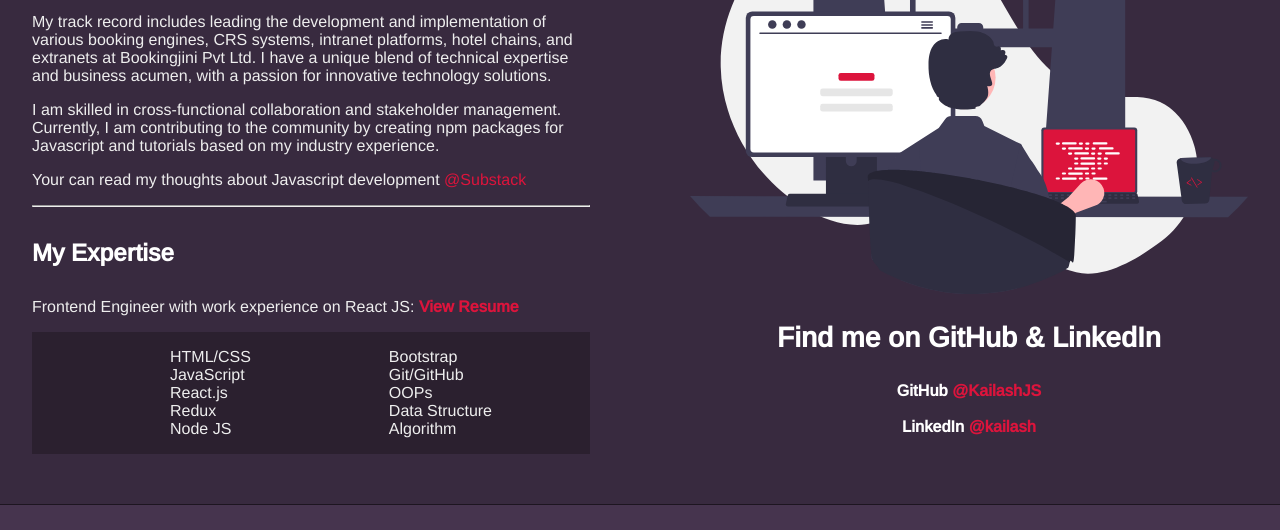
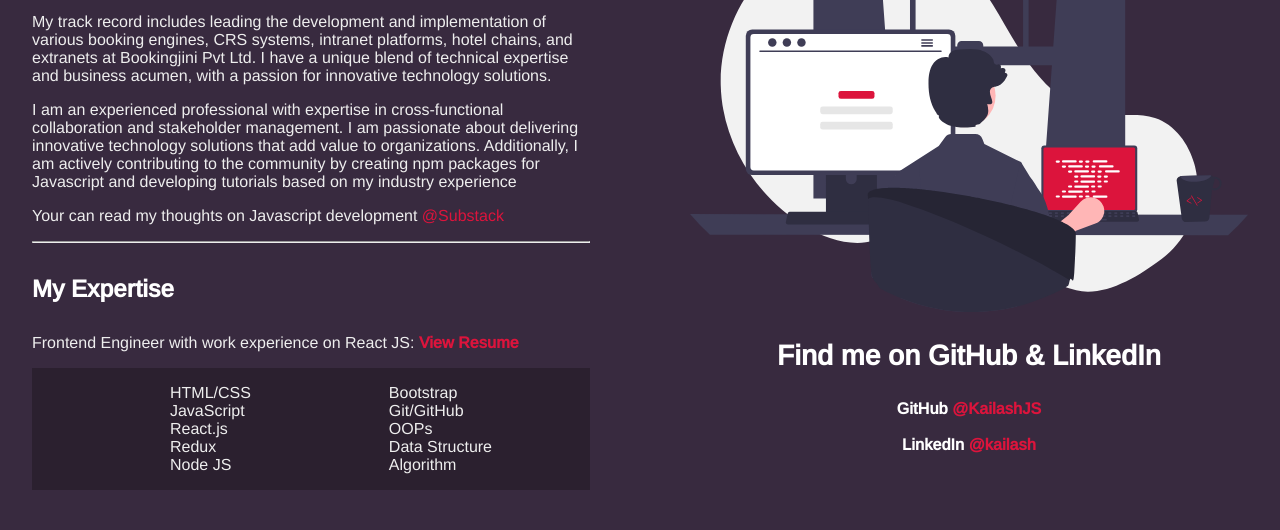
Before and after one commit to KailashJS/KailashJS.github.io, a plain HTML site: page index.html in a window 1280 px wide. Shown: the part 907-1437 px from the top of the page. Drawn offline with nearby package versions, Linux system fonts and the light colour scheme.

Commit message:
refactr: more about me updated - finalized

```diff
--- a/index.html
+++ b/index.html
@@ -121,13 +121,16 @@
               with a passion for innovative technology solutions.
             </p>
             <p>
-              I am skilled in cross-functional collaboration and stakeholder
-              management. Currently, I am contributing to the community by
-              creating npm packages for Javascript and tutorials based on my
-              industry experience.
+              I am an experienced professional with expertise in
+              cross-functional collaboration and stakeholder management. I am
+              passionate about delivering innovative technology solutions that
+              add value to organizations. Additionally, I am actively
+              contributing to the community by creating npm packages for
+              Javascript and developing tutorials based on my industry
+              experience
             </p>
             <p>
-              Your can read my thoughts about Javascript development
+              Your can read my thoughts on Javascript development
               <a target="_blank" href="https://kailashjs.substack.com/"
                 >@Substack</a
               >
```
